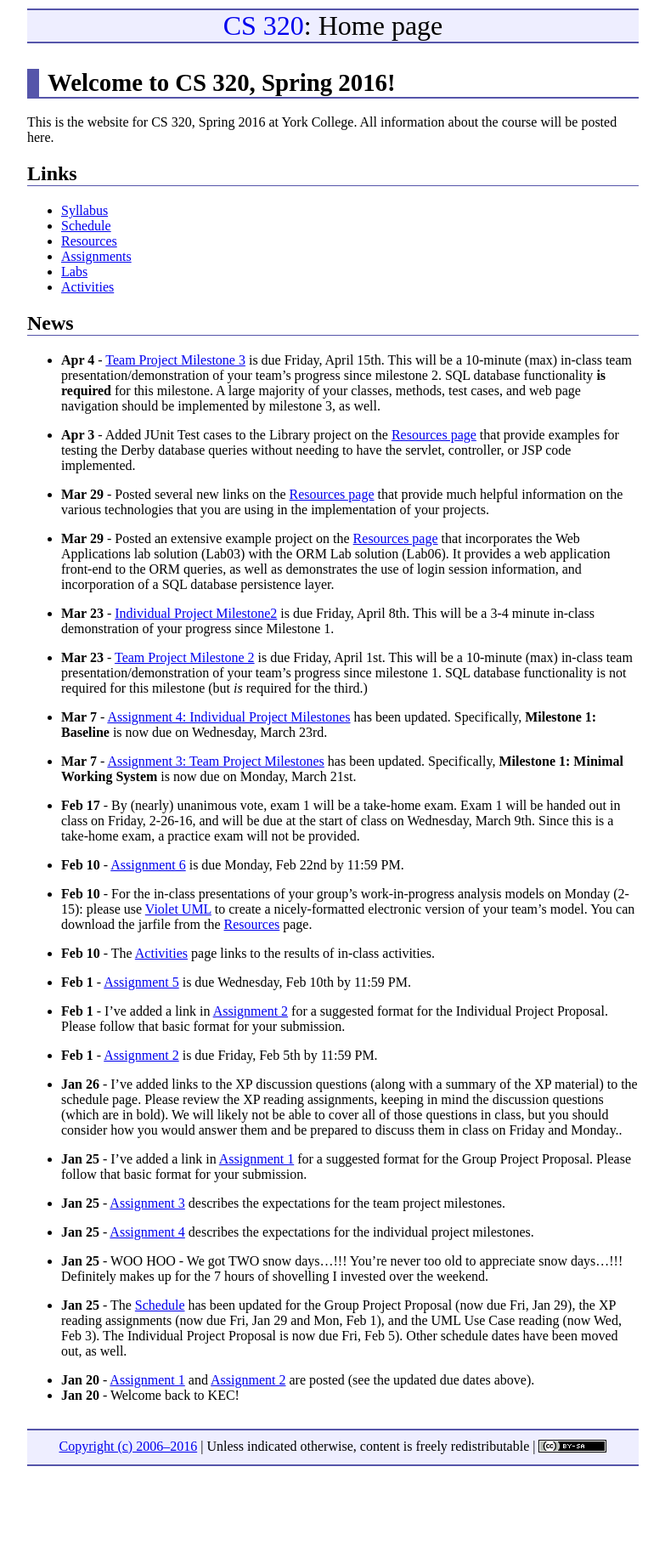
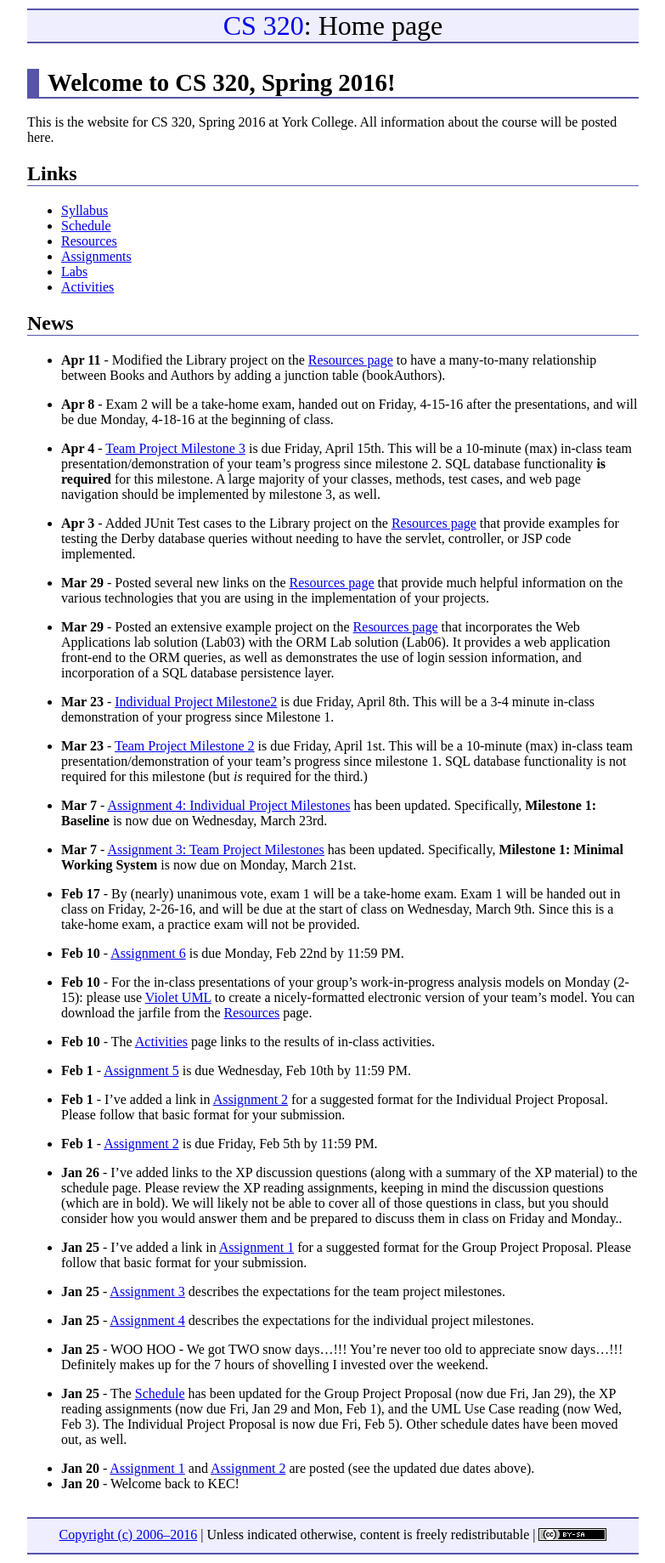
Before and after one commit to ycpcs/cs320-spring2016, a Jekyll site: the page built from index.md, in a window 1280 px wide. Shown: the whole page at 85% size, without its empty margins (248-1031 px from the left). Built offline with Jekyll 4.4.1, drawn with Linux system fonts in a browser that asks for light colours; before the commit the page ends 1735 px from its top, so only the background shows below that.

Commit message:
updated News and Library ZIP

```diff
--- a/index.md
+++ b/index.md
@@ -26,8 +26,11 @@ All information about the course will be posted here.
 * **Apr 28** - [Assignment 10](assign/assign10.html) is an individual reflection on the team project.  [Assignment 11](assign/assign11.html) is a self/peer evaluation for the team project.  They are both due Tuesday, May 10th by 11:59 PM.
 * **Apr 22** - [Assignment 9](assign/assign09.html) describes the deliverables for the individual project.
 * **Apr 22** - [Assignment 8](assign/assign08.html) describes the deliverables for the team project.
-* **Apr 4** - Exam 2 will take place in class on Monday, April 18th.  It will be open book, but closed notes.  A practice exam is available on the [Practice Exams](practice/index.html) page.
 ­-->
+
+* **Apr 11** - Modified the Library project on the [Resources page](./resources) to have a many-to-many relationship between Books and Authors by adding a junction table (bookAuthors).
+
+* **Apr 8** - Exam 2 will be a take-home exam, handed out on Friday, 4-15-16 after the presentations, and will be due Monday, 4-18-16 at the beginning of class.
 
 * **Apr 4** - [Team Project Milestone 3](assign/assign03.html) is due Friday, April 15th.  This will be a 10-minute (max) in-class team presentation/demonstration of your team's progress since milestone 2.  SQL database functionality **is required** for this milestone.  A large majority of your classes, methods, test cases, and web page navigation should be implemented by milestone 3, as well.
 
```
Also changed, not shown: resources/index.md (+1 -1 lines), 1 other file.
